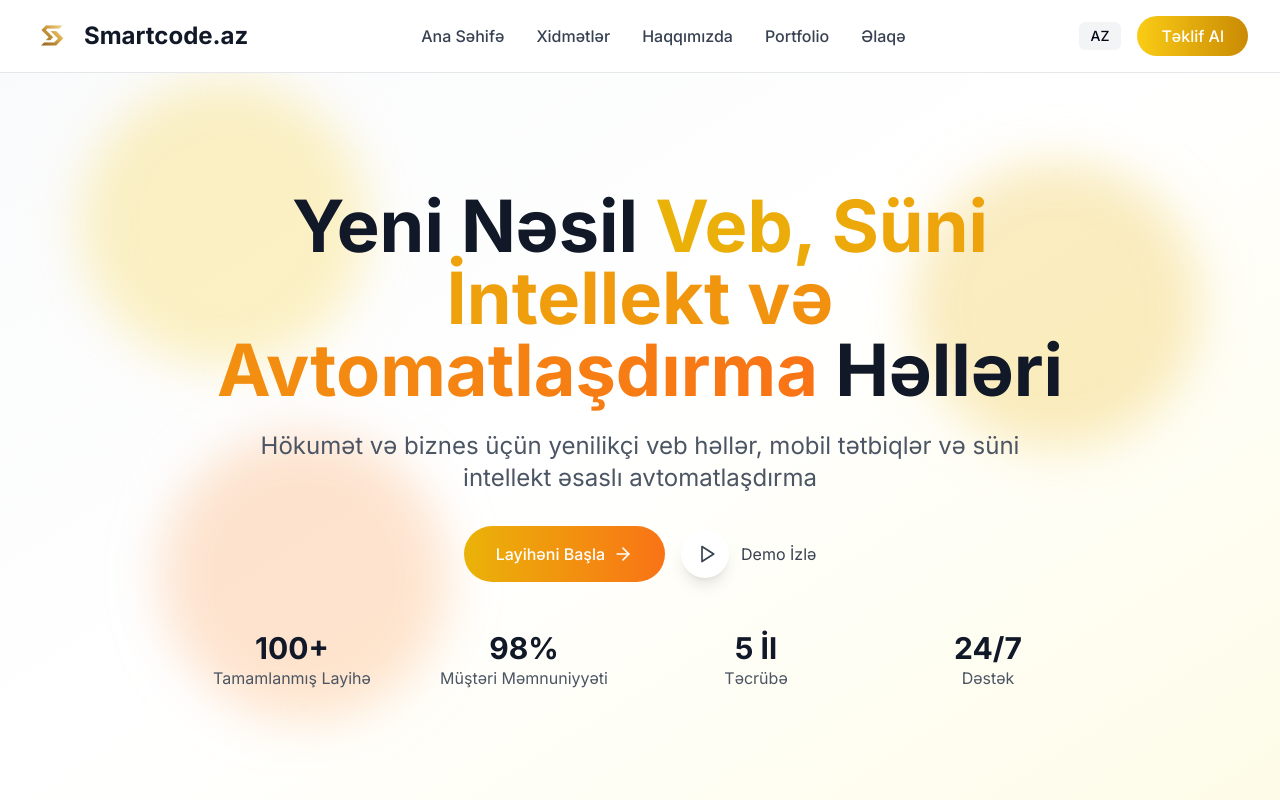
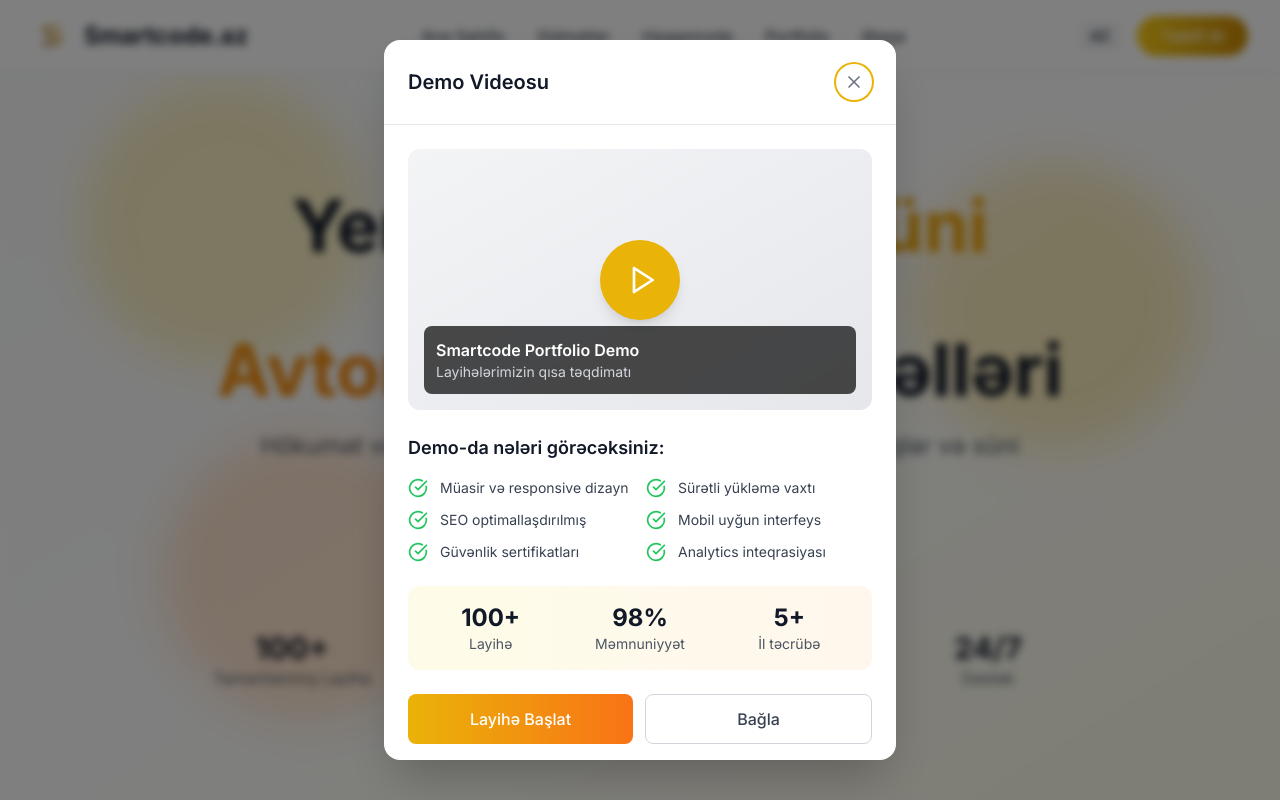
Before and after one commit to bayramlibahram/style-unleashed-genesis, a React (Vite) app: page / in a window 1280 px wide. Both pictures are taken after a click on the button "Demo İzlə". Shown: the top 800 px of the page. Built offline with nearby package versions, Linux system fonts and the light colour scheme.

Commit message:
Create Animated Modal Component

```diff
--- /dev/null
+++ b/src/components/DemoModal.tsx
@@ -0,0 +1,98 @@
+import React from 'react';
+import { Modal } from '@/components/ui/modal';
+import { Play, CheckCircle, Star } from 'lucide-react';
+
+interface DemoModalProps {
+  isOpen: boolean;
+  onClose: () => void;
+}
+
+const DemoModal: React.FC<DemoModalProps> = ({ isOpen, onClose }) => {
+  const features = [
+    'Müasir və responsive dizayn',
+    'Sürətli yükləmə vaxtı',
+    'SEO optimallaşdırılmış',
+    'Mobil uyğun interfeys',
+    'Güvənlik sertifikatları',
+    'Analytics inteqrasiyası'
+  ];
+
+  return (
+    <Modal isOpen={isOpen} onClose={onClose} title="Demo Videosu">
+      <div className="space-y-6">
+        {/* Video Placeholder */}
+        <div className="relative aspect-video bg-gradient-to-br from-gray-100 to-gray-200 rounded-xl overflow-hidden group cursor-pointer">
+          <div className="absolute inset-0 flex items-center justify-center">
+            <div className="w-20 h-20 bg-yellow-500 rounded-full flex items-center justify-center shadow-lg group-hover:scale-110 transition-transform duration-300">
+              <Play className="w-8 h-8 text-white ml-1" />
+            </div>
+          </div>
+          <div className="absolute bottom-4 left-4 right-4">
+            <div className="bg-black/70 backdrop-blur-sm rounded-lg p-3">
+              <h3 className="text-white font-semibold">Smartcode Portfolio Demo</h3>
+              <p className="text-gray-300 text-sm">Layihələrimizin qısa təqdimatı</p>
+            </div>
+          </div>
+        </div>
+
+        {/* Demo Features */}
+        <div>
+          <h4 className="text-lg font-semibold text-gray-900 mb-4">Demo-da nələri görəcəksiniz:</h4>
+          <div className="grid grid-cols-1 sm:grid-cols-2 gap-3">
+            {features.map((feature, index) => (
+              <div key={index} className="flex items-center space-x-3">
+                <CheckCircle className="w-5 h-5 text-green-500 flex-shrink-0" />
+                <span className="text-gray-700 text-sm">{feature}</span>
+              </div>
+            ))}
+          </div>
+        </div>
+
+        {/* Stats */}
+        <div className="bg-gradient-to-r from-yellow-50 to-orange-50 rounded-xl p-4">
+          <div className="grid grid-cols-3 gap-4 text-center">
+            <div>
+              <div className="text-2xl font-bold text-gray-900">100+</div>
+              <div className="text-sm text-gray-600">Layihə</div>
+            </div>
+            <div>
+              <div className="text-2xl font-bold text-gray-900">98%</div>
+              <div className="text-sm text-gray-600">Məmnuniyyət</div>
+            </div>
+            <div>
+              <div className="text-2xl font-bold text-gray-900">5+</div>
+              <div className="text-sm text-gray-600">İl təcrübə</div>
+            </div>
+          </div>
+        </div>
+
+        {/* Call to Action */}
+        <div className="flex flex-col sm:flex-row gap-3">
+          <button className="flex-1 bg-gradient-to-r from-yellow-500 to-orange-500 text-white py-3 px-6 rounded-lg hover:shadow-lg transition-all duration-300 hover:scale-105 font-medium">
+            Layihə Başlat
+          </button>
+          <button
+            onClick={onClose}
+            className="flex-1 border border-gray-300 text-gray-700 py-3 px-6 rounded-lg hover:bg-gray-50 transition-colors font-medium"
+          >
+            Bağla
+          </button>
+        </div>
+
+        {/* Rating */}
+        <div className="text-center pt-4 border-t border-gray-200">
+          <div className="flex items-center justify-center space-x-1 mb-2">
+            {[...Array(5)].map((_, i) => (
+              <Star key={i} className="w-5 h-5 text-yellow-400 fill-current" />
+            ))}
+          </div>
+          <p className="text-sm text-gray-600">
+            Müştərilərimizin 98%-i xidmətlərimizdən razıdır
+          </p>
+        </div>
+      </div>
+    </Modal>
+  );
+};
+
+export default DemoModal;
--- a/src/components/Hero.tsx
+++ b/src/components/Hero.tsx
@@ -1,7 +1,10 @@
-import React from 'react';
+import React, { useState } from 'react';
 import { ArrowRight, Play } from 'lucide-react';
+import DemoModal from './DemoModal';
 
 const Hero = () => {
+  const [isDemoModalOpen, setIsDemoModalOpen] = useState(false);
+
   return (
     <section id="home" className="min-h-screen flex items-center justify-center relative overflow-hidden pt-20">
       <div className="absolute inset-0 bg-gradient-to-br from-gray-50 via-white to-yellow-50"></div>
@@ -30,7 +33,10 @@ const Hero = () => {
               <ArrowRight className="ml-2 w-5 h-5 group-hover:translate-x-1 transition-transform" />
             </button>
 
-            <button className="group flex items-center text-gray-700 hover:text-yellow-600 transition-colors">
+            <button
+              onClick={() => setIsDemoModalOpen(true)}
+              className="group flex items-center text-gray-700 hover:text-yellow-600 transition-colors"
+            >
               <div className="w-12 h-12 bg-white rounded-full shadow-lg flex items-center justify-center mr-3 group-hover:shadow-xl transition-shadow">
                 <Play className="w-5 h-5 ml-1" />
               </div>
@@ -58,6 +64,12 @@ const Hero = () => {
           </div>
         </div>
       </div>
+
+      {/* Demo Modal */}
+      <DemoModal
+        isOpen={isDemoModalOpen}
+        onClose={() => setIsDemoModalOpen(false)}
+      />
     </section>
   );
 };
--- /dev/null
+++ b/src/components/ui/modal.tsx
@@ -0,0 +1,114 @@
+import * as React from "react"
+import { X } from "lucide-react"
+import { cn } from "@/lib/utils"
+
+interface ModalProps {
+  isOpen: boolean
+  onClose: () => void
+  title?: string
+  children: React.ReactNode
+  className?: string
+}
+
+const Modal = React.forwardRef<HTMLDivElement, ModalProps>(
+  ({ isOpen, onClose, title, children, className }, ref) => {
+    const modalRef = React.useRef<HTMLDivElement>(null)
+
+    // Prevent background scrolling when modal is open
+    React.useEffect(() => {
+      if (isOpen) {
+        document.body.style.overflow = 'hidden'
+      } else {
+        document.body.style.overflow = 'unset'
+      }
+
+      return () => {
+        document.body.style.overflow = 'unset'
+      }
+    }, [isOpen])
+
+    // Handle escape key
+    React.useEffect(() => {
+      const handleEscape = (event: KeyboardEvent) => {
+        if (event.key === 'Escape' && isOpen) {
+          onClose()
+        }
+      }
+
+      document.addEventListener('keydown', handleEscape)
+      return () => document.removeEventListener('keydown', handleEscape)
+    }, [isOpen, onClose])
+
+    // Handle click outside
+    const handleOverlayClick = (event: React.MouseEvent) => {
+      if (event.target === event.currentTarget) {
+        onClose()
+      }
+    }
+
+    // Focus management
+    React.useEffect(() => {
+      if (isOpen && modalRef.current) {
+        const focusableElements = modalRef.current.querySelectorAll(
+          'button, [href], input, select, textarea, [tabindex]:not([tabindex="-1"])'
+        )
+        const firstElement = focusableElements[0] as HTMLElement
+        if (firstElement) {
+          firstElement.focus()
+        }
+      }
+    }, [isOpen])
+
+    if (!isOpen) return null
+
+    return (
+      <div
+        className={cn(
+          "fixed inset-0 z-50 flex items-end justify-center sm:items-center",
+          "bg-black/50 backdrop-blur-sm",
+          "animate-in fade-in-0 duration-300"
+        )}
+        onClick={handleOverlayClick}
+        role="dialog"
+        aria-modal="true"
+        aria-labelledby={title ? "modal-title" : undefined}
+      >
+        <div
+          ref={modalRef}
+          className={cn(
+            "relative w-full max-w-lg mx-4 bg-white rounded-t-2xl sm:rounded-2xl shadow-2xl",
+            "animate-in slide-in-from-bottom-4 sm:slide-in-from-bottom-0 sm:zoom-in-95 duration-300",
+            "max-h-[90vh] overflow-hidden flex flex-col",
+            className
+          )}
+          onClick={(e) => e.stopPropagation()}
+        >
+          {/* Header */}
+          <div className="flex items-center justify-between p-6 border-b border-gray-200">
+            {title && (
+              <h2 id="modal-title" className="text-xl font-semibold text-gray-900">
+                {title}
+              </h2>
+            )}
+            <button
+              onClick={onClose}
+              className="ml-auto p-2 rounded-full hover:bg-gray-100 transition-colors focus:outline-none focus:ring-2 focus:ring-yellow-500"
+              aria-label="Close modal"
+            >
+              <X className="w-5 h-5 text-gray-500" />
+            </button>
+          </div>
+
+          {/* Content */}
+          <div className="flex-1 overflow-y-auto p-6">
+            {children}
+          </div>
+        </div>
+      </div>
+    )
+  }
+)
+
+Modal.displayName = "Modal"
+
+export { Modal }
--- a/src/index.css
+++ b/src/index.css
@@ -1,4 +1,3 @@
-
 @tailwind base;
 @tailwind components;
 @tailwind utilities;
@@ -119,6 +118,52 @@
   animation-delay: 4s;
 }
 
+/* Modal animations */
+@keyframes modal-fade-in {
+  from {
+    opacity: 0;
+  }
+  to {
+    opacity: 1;
+  }
+}
+
+@keyframes modal-slide-up {
+  from {
+    transform: translateY(100%);
+    opacity: 0;
+  }
+  to {
+    transform: translateY(0);
+    opacity: 1;
+  }
+}
+
+@keyframes modal-slide-up-sm {
+  from {
+    transform: translateY(20px) scale(0.95);
+    opacity: 0;
+  }
+  to {
+    transform: translateY(0) scale(1);
+    opacity: 1;
+  }
+}
+
+.modal-overlay {
+  animation: modal-fade-in 0.3s ease-out;
+}
+
+.modal-content {
+  animation: modal-slide-up 0.3s ease-out;
+}
+
+@media (min-width: 640px) {
+  .modal-content {
+    animation: modal-slide-up-sm 0.3s ease-out;
+  }
+}
+
 /* Smooth scrolling */
 html {
   scroll-behavior: smooth;
@@ -155,3 +200,17 @@ html {
 .golden-glow:hover {
   box-shadow: 0 0 20px rgba(245, 158, 11, 0.4);
 }
+
+/* Focus styles for accessibility */
+.focus-visible\:ring-2:focus-visible {
+  outline: 2px solid transparent;
+  outline-offset: 2px;
+  box-shadow: 0 0 0 2px var(--ring);
+}
+
+/* Backdrop blur support */
+@supports (backdrop-filter: blur(8px)) {
+  .backdrop-blur-sm {
+    backdrop-filter: blur(4px);
+  }
+}
```
